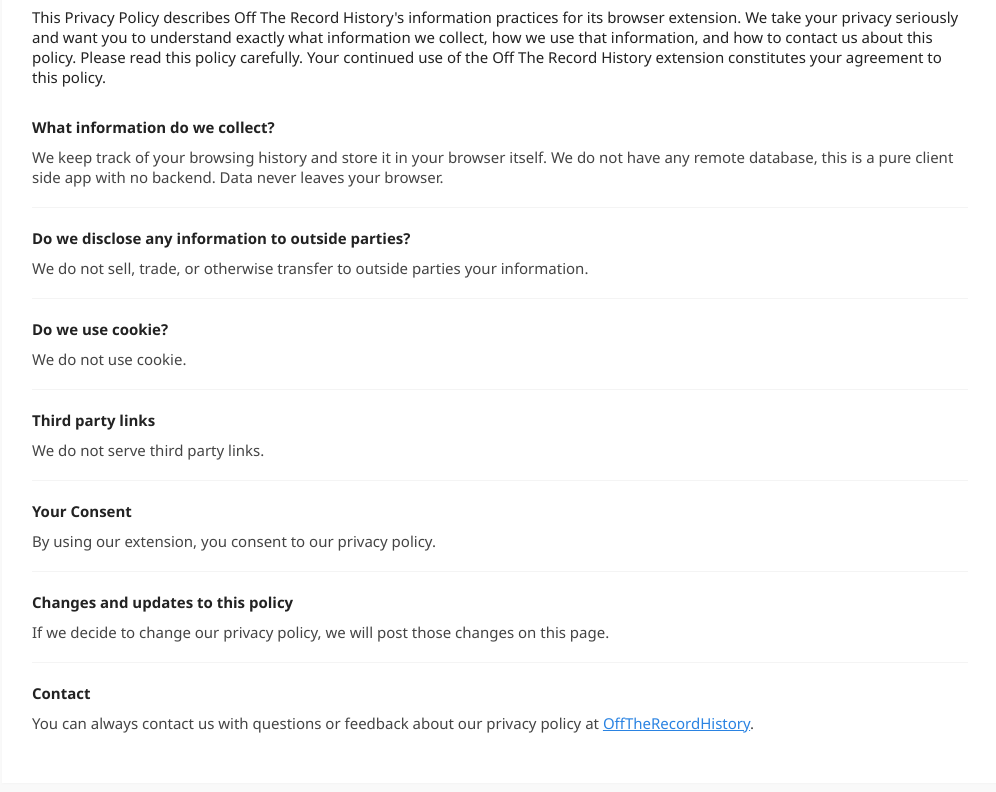
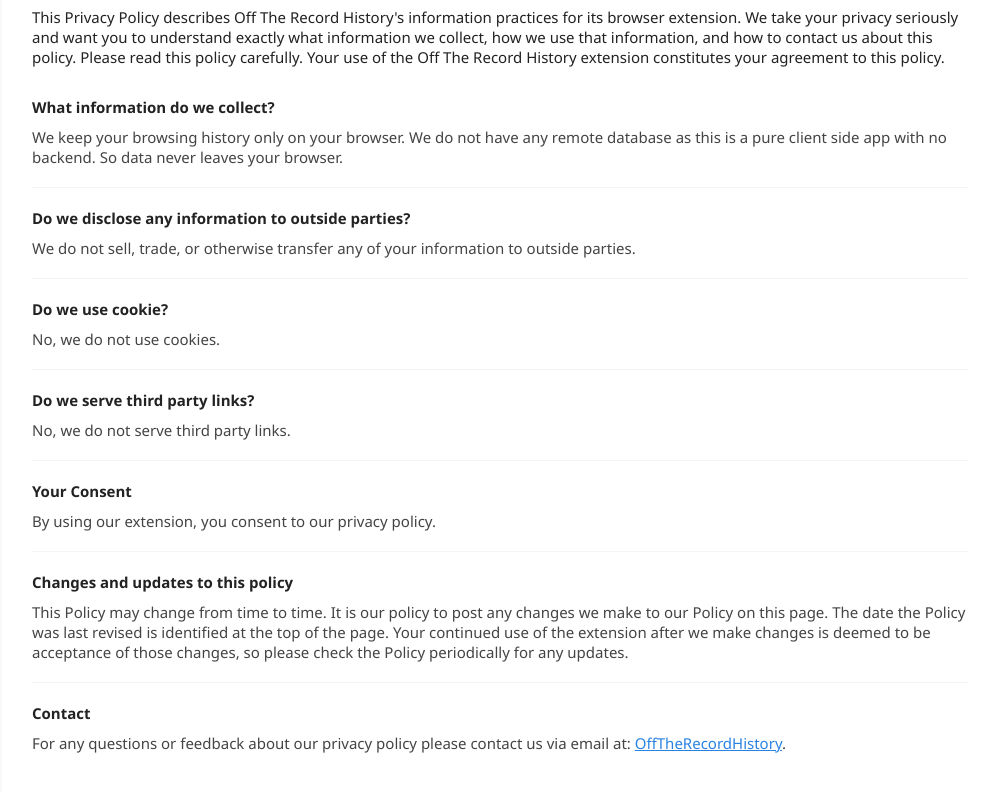
Before and after one commit to dutiyesh/off-the-record-history, a website: page src/privacy.html in a window 1280 px wide. Shown: the part 154-946 px from the top of the page, without its empty margins (140-1136 px from the left). Drawn offline with nearby package versions, Linux system fonts and the light colour scheme; files that its build step writes are made by us from their sources.

Commit message:
Update privacy policy

```diff
--- a/src/privacy.html
+++ b/src/privacy.html
@@ -17,7 +17,7 @@
 				<div class="privacy-policy__head">
 					<h2 class="privacy-policy__title">Privacy Policy</h2>
 					<p class="privacy-policy__subtitle">Last updated on: November 23, 2017</p>
-					<p class="privacy-policy__description">This Privacy Policy describes Off The Record History's information practices for its browser extension. We take your privacy	seriously and want you to understand exactly what information we collect, how we use that information, and how to contact us about this policy. Please read this policy carefully. Your continued use of the Off The Record History extension constitutes your agreement to this policy.</p>
+					<p class="privacy-policy__description">This Privacy Policy describes Off The Record History's information practices for its browser extension. We take your privacy seriously and want you to understand exactly what information we collect, how we use that information, and how to contact us about this policy. Please read this policy carefully. Your use of the Off The Record History extension constitutes your agreement to this policy.</p>
 				</div>
 
 				<div class="privacy-policy__head">
@@ -25,25 +25,25 @@
 						<li class="privacy-policy-list__item">
 							<p class="privacy-policy-list-item__heading">What information do we collect?</p>
 							<div class="privacy-policy-list-item__description">
-								<p>We keep track of your browsing history and store it in your browser itself. We do not have any remote database, this is a pure client side app with no backend. Data never leaves your browser.</p>
+								<p>We keep your browsing history only on your browser. We do not have any remote database as this is a pure client side app with no backend. So data never leaves your browser.</p>
 							</div>
 						</li>
 						<li class="privacy-policy-list__item">
 							<p class="privacy-policy-list-item__heading">Do we disclose any information to outside parties?</p>
 							<div class="privacy-policy-list-item__description">
-								<p>We do not sell, trade, or otherwise transfer to outside parties your information.</p>
+								<p>We do not sell, trade, or otherwise transfer any of your information to outside parties.</p>
 							</div>
 						</li>
 						<li class="privacy-policy-list__item">
 							<p class="privacy-policy-list-item__heading">Do we use cookie?</p>
 							<div class="privacy-policy-list-item__description">
-								<p>We do not use cookie.</p>
+								<p>No, we do not use cookies.</p>
 							</div>
 						</li>
 						<li class="privacy-policy-list__item">
-							<p class="privacy-policy-list-item__heading">Third party links</p>
+							<p class="privacy-policy-list-item__heading">Do we serve third party links?</p>
 							<div class="privacy-policy-list-item__description">
-								<p>We do not serve third party links.</p>
+								<p>No, we do not serve third party links.</p>
 							</div>
 						</li>
 						<li class="privacy-policy-list__item">
@@ -55,13 +55,13 @@
 						<li class="privacy-policy-list__item">
 							<p class="privacy-policy-list-item__heading">Changes and updates to this policy</p>
 							<div class="privacy-policy-list-item__description">
-								<p>If we decide to change our privacy policy, we will post those changes on this page.</p>
+								<p>This Policy may change from time to time. It is our policy to post any changes we make to our Policy on this page. The date the Policy was last revised is identified at the top of the page. Your continued use of the extension after we make changes is deemed to be acceptance of those changes, so please check the Policy periodically for any updates.</p>
 							</div>
 						</li>
 						<li class="privacy-policy-list__item">
 							<p class="privacy-policy-list-item__heading">Contact</p>
 							<div class="privacy-policy-list-item__description">
-								<p>You can always contact us with questions or feedback about our privacy policy at <a href="mailto:dutiyesh.salunkhe@gmail.com">OffTheRecordHistory</a>.</p>
+								<p>For any questions or feedback about our privacy policy please contact us via email at: <a href="mailto:dutiyesh.salunkhe@gmail.com">OffTheRecordHistory</a>.</p>
 							</div>
 						</li>
 					</ul>
```
